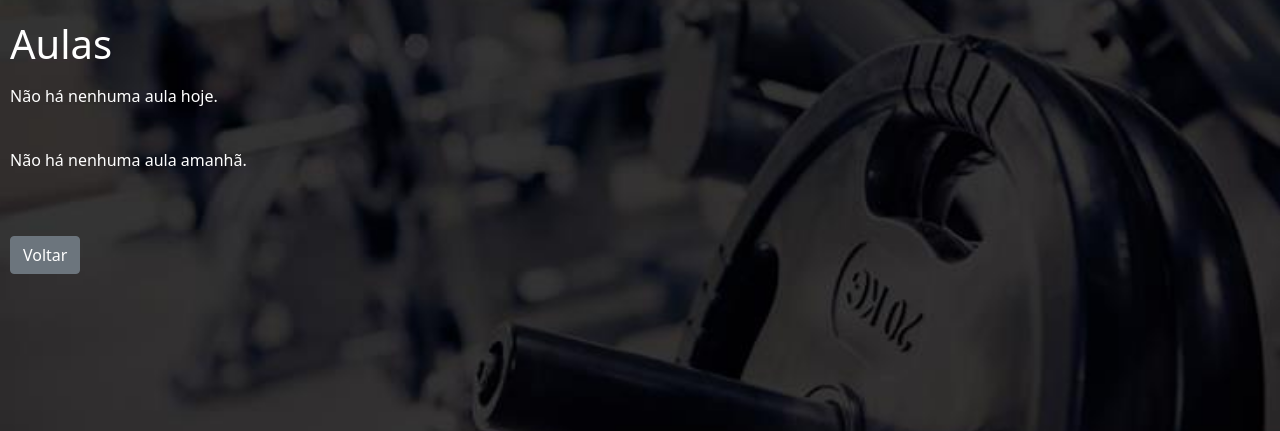
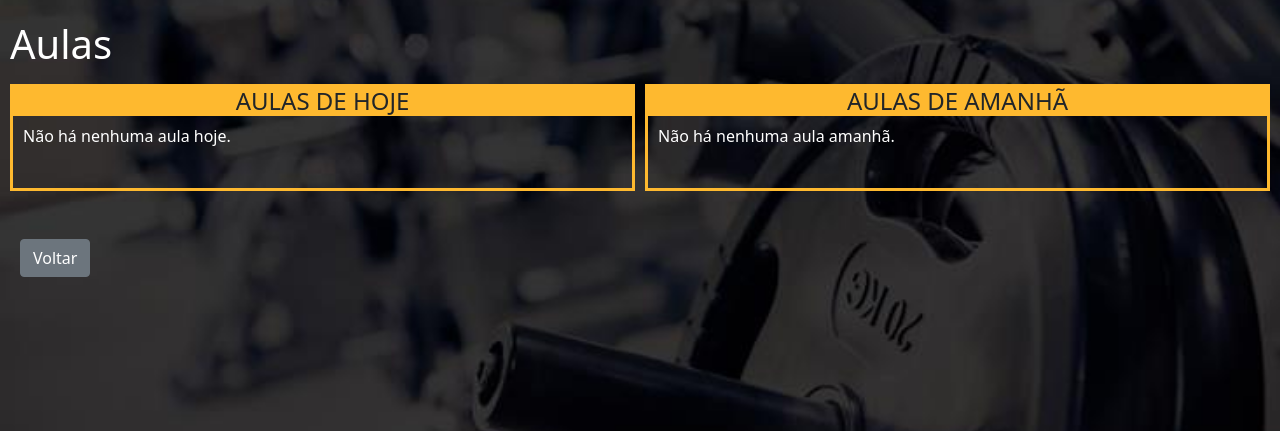
Before and after one commit to tomasolenscki/USPesos, a Django app: page /alunos/aulas/ in a window 1280 px wide. Shown: the part 50-481 px from the top of the page. Run offline with Django 4.2, Linux system fonts and the light colour scheme; a user stored in the database is signed in; tables that the repository leaves empty hold one stand-in row (values such as "Sample post"); some libraries are stand-ins or nearby versions.

Commit message:
Alterar layout do calendário de aulas para os alunos

```diff
--- a/alunos/templates/alunos/aulas.html
+++ b/alunos/templates/alunos/aulas.html
@@ -11,53 +11,82 @@ Aulas
 </div>
 
 <div class = "p1">
-{% if aulas_hoje %}
 
-    <p> Aulas de hoje: </p>
 
-    {% for aula in aulas_hoje %}
+<div id="container-aulas">
+    <div id="texto-aulas">
+        <h4 style="background-color: rgb(254, 185, 47); text-align: center;">AULAS DE HOJE</h4>
+        {% if aulas_hoje %}
+        {% for aula in aulas_hoje %}
+            <ul class="p1">
+                <li> <u><b>Modalidade:</b></u> {{ aula.modalidade.nome }} </li>
+                <li> <u><b>Descrição:</b></u> {{ aula.modalidade.descricao }} </li>
+                <li> <u><b>Capacidade:</b></u>  {{ aula.inscritos }} / {{ aula.vagas }}</li>
+                <li> <u><b>Horário:</b></u> {{ aula.hora }} </li>
+                <li> <u><b>Duração:</b></u> {{ aula.duracao }} </p>
 
-        <p> Modalidade: {{ aula.modalidade.nome }} </p>
-        <p> Descrição: {{ aula.modalidade.descricao }} </p>
-        <p> capacidade:  {{ aula.inscritos }} / {{ aula.vagas }}</p>
-        <p> Dia: {{  aula.dia }} as {{ aula.hora }} </p>
-        <p> Duração: {{ aula.duracao }} </p>
-        <p> <a href = "{% url 'alunos:inscricao' aula.pk %}"> Inscreva-se </a> </p>
-        <p> <a href = "{% url 'alunos:desinscricao' aula.pk %}"> Desinscreva-se </a> </p>
+                    <!-- ADICIONAR CONDICIONAL DE INSCRIÇÃO DO ALUNO -->
+                <div class="d-grid gap-2 col-6 mx-auto">
+                    <a href = "{% url 'alunos:inscricao' aula.pk %}" class="btn btn-warning"> Inscreva-se </a>
+                </div>
+
+                <div class="d-grid gap-2 col-6 mx-auto">
+                    <a href = "{% url 'alunos:desinscricao' aula.pk %}" class="btn btn-warning"> Desinscreva-se </a>
+                </div>
+            </ul>
+            <br>
+
+        {% endfor %}
+
+    {% else %}
+
+    <p class="p1">Não há nenhuma aula hoje.</p> <br>
+
+    {% endif %}
+    </div>
+
+
+<div style="width: 10px;"></div>
+
+
+    <div id="texto-aulas">
+
+
+<h4 style="background-color: rgb(254, 185, 47); text-align: center;">AULAS DE AMANHÃ</h4>
+{% if aulas_amanha %}
+        {% for aula in aulas_amanha %}
+
+        <ul class="p1">
+            <li> <u><b>Modalidade:</b></u> {{ aula.modalidade.nome }} </li>
+            <li> <u><b>Descrição:</b></u> {{ aula.modalidade.descricao }} </li>
+            <li> <u><b>Capacidade:</b></u>  {{ aula.inscritos }} / {{ aula.vagas }}</li>
+            <li> <u><b>Horário:</b></u> {{ aula.hora }} </li>
+            <li> <u><b>Duração:</b></u> {{ aula.duracao }} </p>
+             <!-- ADICIONAR CONDICIONAL DE INSCRIÇÃO DO ALUNO -->
+             <div class="d-grid gap-2 col-6 mx-auto">
+                <a href = "{% url 'alunos:inscricao' aula.pk %}" class="btn btn-warning"> Inscreva-se </a>
+            </div>
+
+            <div class="d-grid gap-2 col-6 mx-auto">
+                <a href = "{% url 'alunos:desinscricao' aula.pk %}" class="btn btn-warning"> Desinscreva-se </a>
+            </div>
+        </ul>
 
 
 
 
-    {% endfor %}
+        {% endfor %}
 
-{% else %}
+    {% else %}
 
-<p>Não há nenhuma aula hoje.</p> <br>
+    <p class="p1">Não há nenhuma aula amanhã.</p>
 
-{% endif %}
+    {% endif %}
+    </div>
 
-{% if aulas_amanha %}
-
-    <p> Aulas de amanhã: </p>
-
-    {% for aula in aulas_amanha %}
-
-        <p> Modalidade: {{ aula.modalidade.nome }} </p>
-        <p> Descrição: {{ aula.modalidade.descricao }} </p>
-        <p> capacidade:  {{ aula.inscritos }} / {{ aula.vagas }}</p>
-        <p> <a href = "{% url 'alunos:inscricao' aula.pk %}"> Inscreva-se </a> </p>
-        <p> <a href = "{% url 'alunos:desinscricao' aula.pk %}"> Desinscreva-se </a> </p>
+    <div style="width: 10px;"></div>
 
 
-
-
-    {% endfor %}
-
-{% else %}
-
-<p>Não há nenhuma aula amanhã.</p>
-
-{% endif %}
 </div>
 
 <br>
--- a/static/estilo.css
+++ b/static/estilo.css
@@ -115,6 +115,20 @@ li a:hover {
   border-radius: 40px;
 }
 
+#container-aulas{
+  display: flex;
+  flex-wrap: wrap;
+  flex-direction: row;
+  justify-content: space-evenly;
+  width: 100%;
+}
+
+#texto-aulas{
+  flex-grow: 1;
+  flex-basis: 500px;
+  border: 3px solid rgb(254, 185, 47);
+}
+
 .brilho-30{
   filter: brightness(30%);
 }
```
